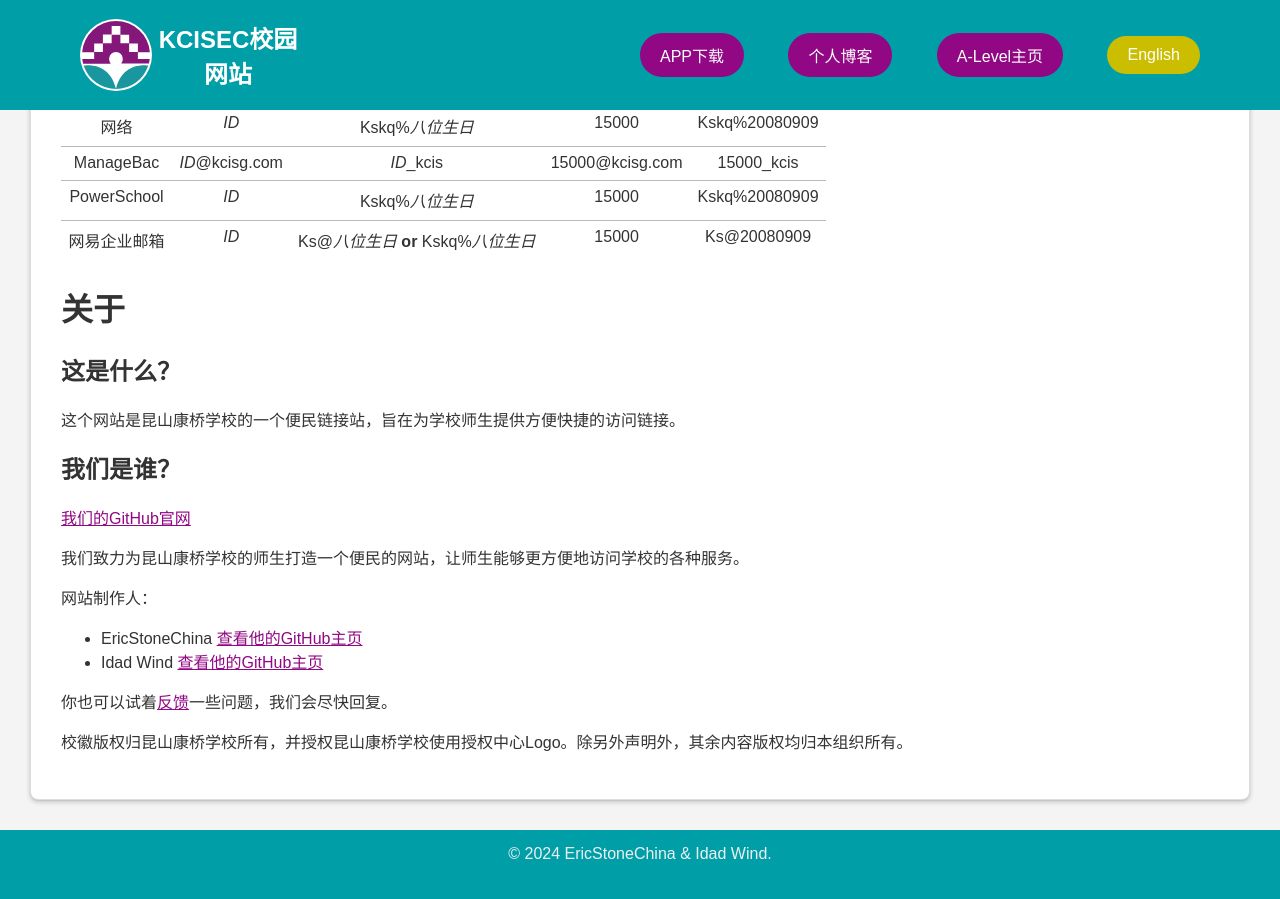
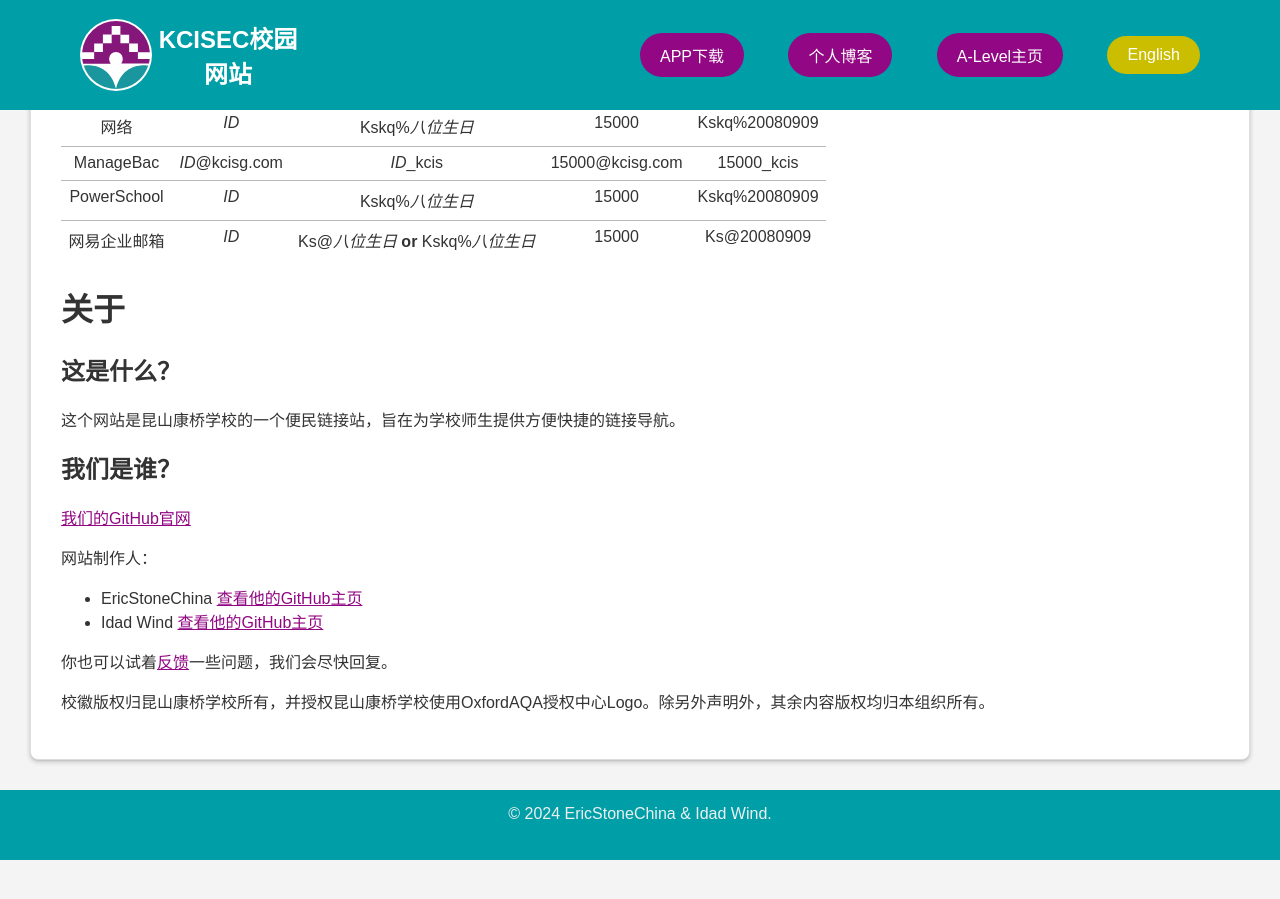
Before and after one commit to KCISEastCampus/Pages, a Jekyll site: the page built from index.md, in a window 1280 px wide and 900 px high, scrolled down 704 px. Built offline with Jekyll 4.4.1, drawn with Linux system fonts in a browser that asks for light colours; some web fonts are replaced; after the commit the page ends 1564 px from its top, so only the background shows below that.

Commit message:
Index 3.18

```diff
--- a/_layouts/index.html
+++ b/_layouts/index.html
@@ -14,7 +14,7 @@
       <h1>{{ navibar.title }}</h1>
     </a>
     <div class="nav-links-container">
-      <buttonlink href="./App/">{{ navibar.button_app }}</buttonlink>
+      <buttonlink href="./app/">{{ navibar.button_app }}</buttonlink>
       <buttonlink href="https://blog.kcisec.site">{{ navibar.button_blog }}</buttonlink>
       <buttonlink href="https://academic.kcisec.site/">{{ navibar.button_alevel }}</buttonlink>
       <buttonlink id="switch-language-button">{{ navibar.switch_language }}</buttonlink>
--- a/index.md
+++ b/index.md
@@ -42,18 +42,16 @@
 
 ## 这是什么？
 
-这个网站是昆山康桥学校的一个便民链接站，旨在为学校师生提供方便快捷的访问链接。
+这个网站是昆山康桥学校的一个便民链接站，旨在为学校师生提供方便快捷的链接导航。
 
 ## 我们是谁？
 
 [我们的GitHub官网](https://www.github.com/KCISEastCampus)
 
-我们致力为昆山康桥学校的师生打造一个便民的网站，让师生能够更方便地访问学校的各种服务。
-
 网站制作人：
 - EricStoneChina [查看他的GitHub主页](https://github.com/EricStoneChina)
 - Idad Wind [查看他的GitHub主页](https://www.github.com/idadwind1)
 
-你也可以试着[反馈](mailto:report@kcisec.site)一些问题，我们会尽快回复。
+你也可以试着[反馈](mailto:EricStone2009@163.com)一些问题，我们会尽快回复。
 
-校徽版权归昆山康桥学校所有，并授权昆山康桥学校使用授权中心Logo。除另外声明外，其余内容版权均归本组织所有。
+校徽版权归昆山康桥学校所有，并授权昆山康桥学校使用OxfordAQA授权中心Logo。除另外声明外，其余内容版权均归本组织所有。
```
Also changed, not shown: en/index.md (+0 -2 lines).
